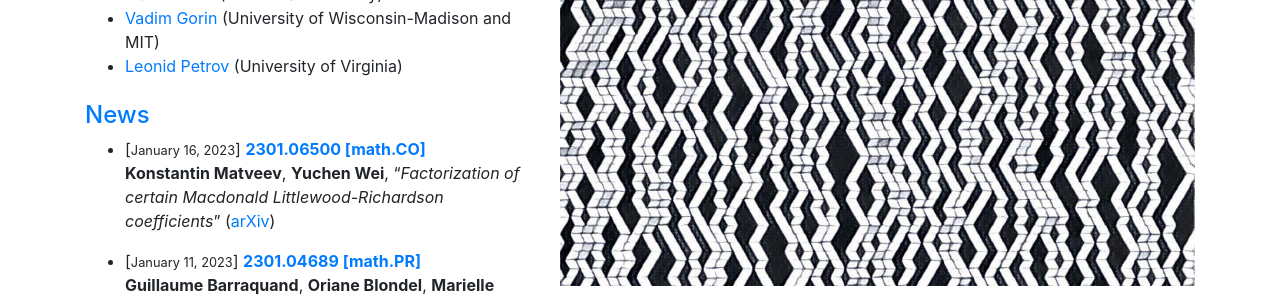
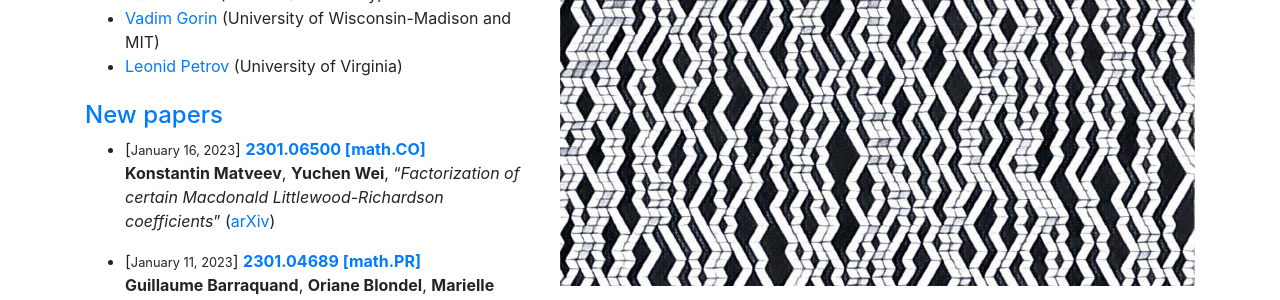
Before and after one commit to int-prob/int-prob-code, a Jekyll site: the page built from index.html, in a window 1280 px wide. Shown: the part 271-571 px from the top of the page. Built offline with Jekyll 4.4.1, drawn with Linux system fonts in a browser that asks for light colours; nearby versions of some CDN libraries; comment, search, counter and statistics services are not loaded.

Commit message:
Update index.html

```diff
--- a/index.html
+++ b/index.html
@@ -16,7 +16,7 @@ nav_id: Home
 
     {% include PIs.html %}
 
-    <h3 class="mt-4 mb-2"><a href="{{site.url }}/posts/">News</a></h3>
+    <h3 class="mt-4 mb-2"><a href="{{site.url }}/posts/">New papers</a></h3>
 
     <ul>
       {% for post in site.posts limit:7 %}
```
